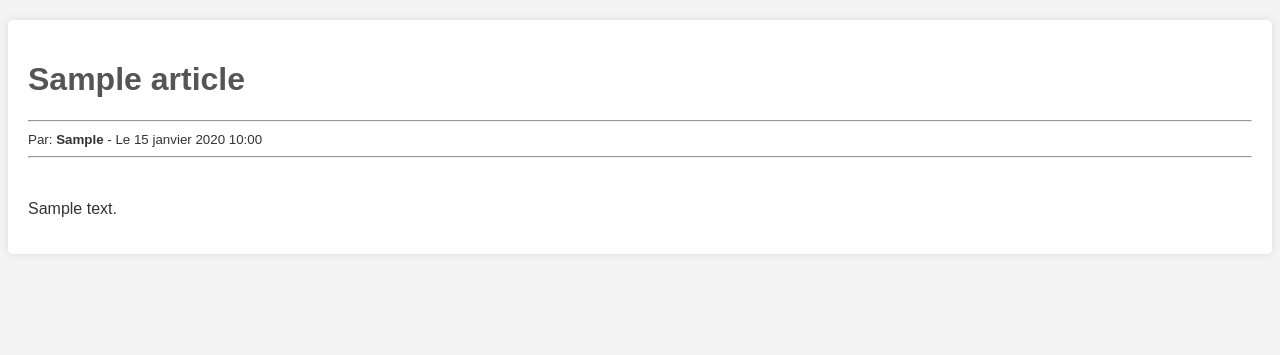
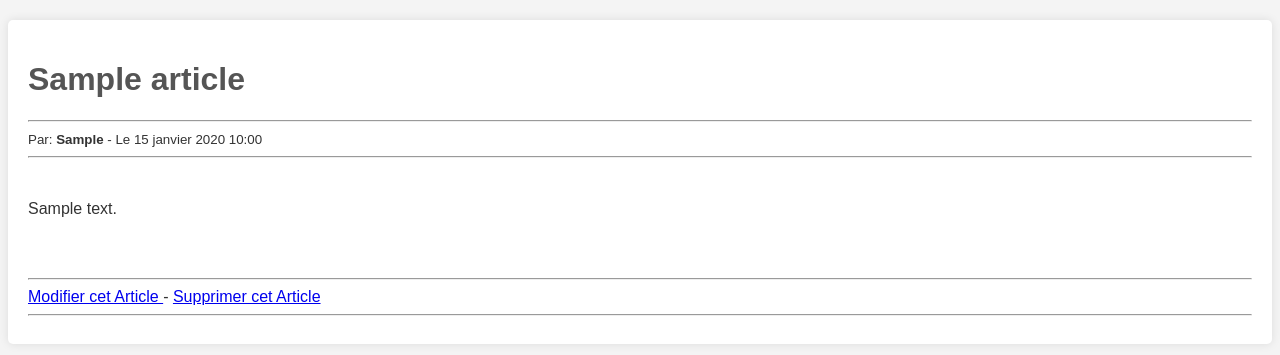
Before and after one commit to Sabbat10/mon-blog-projet, a Django app: page /article/1/ in a window 1280 px wide. Shown: the part 46-401 px from the top of the page. Run offline with Django 5.2, Linux system fonts and the light colour scheme; a user stored in the database is signed in; tables that the repository leaves empty hold one stand-in row (values such as "Sample post").

Commit message:
add update article

```diff
--- a/blogapp/urls.py
+++ b/blogapp/urls.py
@@ -1,5 +1,5 @@
 from django.urls import path
-from blogapp.views import home_view, connexion_view, inscription_view, deconnexion_view, create_article_view, detail_article_view
+from blogapp.views import home_view, connexion_view, inscription_view, deconnexion_view, create_article_view, detail_article_view, update_article_view
 
 
 app_name = 'blogapp'
@@ -12,4 +12,5 @@ urlpatterns = [
 
     path('article/create/', create_article_view, name='create_article'),
     path('article/<int:pk>/', detail_article_view, name='detail_article'),
+    path('article/<int:pk>/update/', update_article_view, name='update_article'),
 ]
--- a/blogapp/views.py
+++ b/blogapp/views.py
@@ -76,3 +76,33 @@ def detail_article_view(request, pk):
         'article': article,
     }
     return render(request, 'detail_article.html', context)
+
+
+@login_required
+def update_article_view(request, pk):
+    article = get_object_or_404(Article, pk=pk)
+
+    if article.author != request.user:
+        return redirect('blogapp:home', pk=article.pk)
+
+
+    if request.method == 'POST':
+        form = ArticleForms(request.POST, instance=article)
+        if form.is_valid():
+            form.save()
+            return redirect('blogapp:detail_article', pk=article.pk)
+
+    else:
+        form = ArticleForms(instance=article)
+
+    context = {
+        'form': form,
+        'action' : 'Modifier',
+        'article': article,
+    }
+
+    return render(
+        request,
+        'create_update_article.html',
+        context
+    )
--- a/templates/create_update_article.html
+++ b/templates/create_update_article.html
@@ -1,4 +1,6 @@
-{% extends 'base.html' %} {% block title %} Article {% endblock title %}
+{% extends 'base.html' %} {% block title %}{{action}} Article
+<!--  -->
+{% endblock title%}
 <!--  -->
 {%block content %}
 <h2>{{action}} un Arricle</h2>
--- a/templates/detail_article.html
+++ b/templates/detail_article.html
@@ -19,5 +19,23 @@
 
 <div>{{ article.content|linebreaks }}</div>
 
+<br />
+<br />
+{% if user.is_authenticated and user == article.author %}
+
+<hr />
+<a
+  href="{% url 'blogapp:update_article' pk=article.pk%}"
+  class="btn btn-primary"
+>
+  Modifier cet Article
+  <!--  -->
+</a>
+-
+
+<a href="#">Supprimer cet Article</a>
+<!--  -->
+<hr />
+{% endif%}
 <!--  -->
 {% endblock content %}
```
